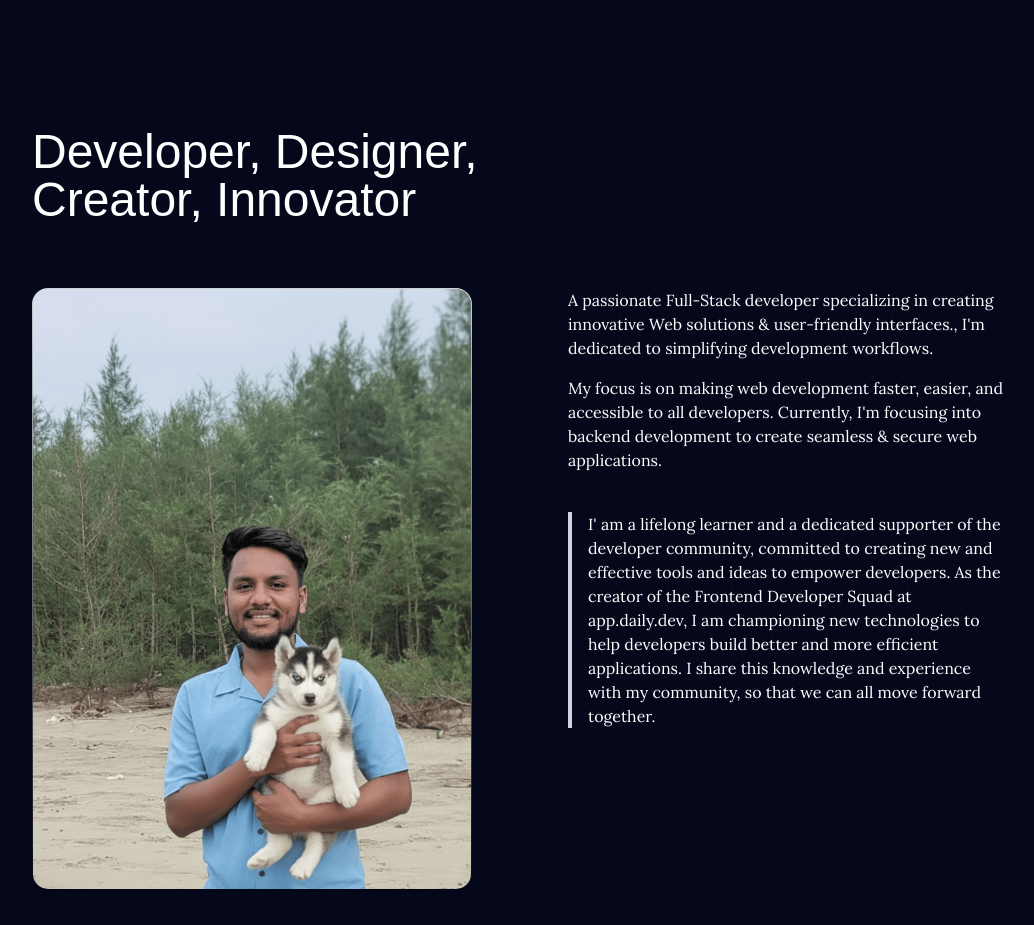
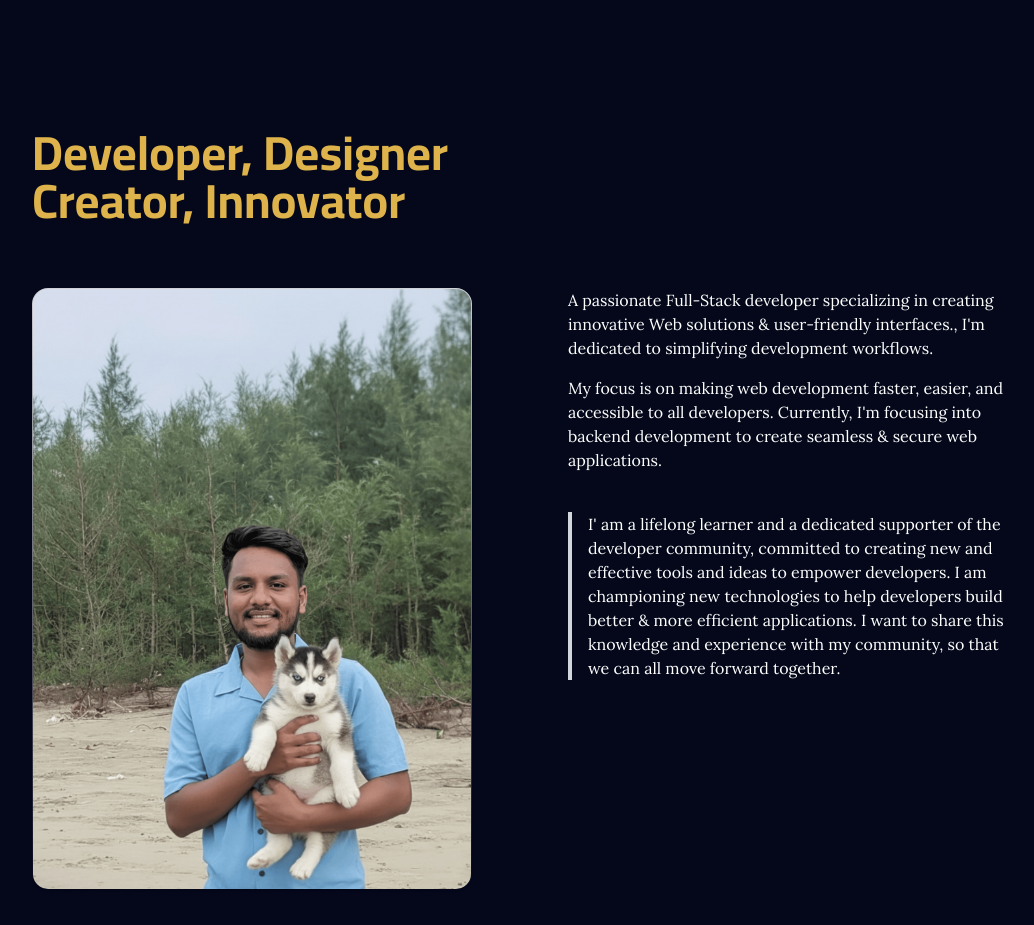
Before and after one commit to uzicodes/utsho-heaven-chowdhury, a Next.js app: page / in a window 1280 px wide. Shown: the part 1400-2325 px from the top of the page, without its empty margins (120-1154 px from the left). Built offline with nearby package versions, Linux system fonts and the light colour scheme.

Commit message:
changes on the fonts & color on the about section

```diff
--- a/src/app/about/about.tsx
+++ b/src/app/about/about.tsx
@@ -7,8 +7,8 @@ export default function About(): React.ReactElement {
     <>
   <section id="about" className="text-white" style={{ background: '#04081A', marginBottom: '2rem' }}>
         <div className="mx-auto max-w-5xl space-y-8 px-6 md:space-y-16">
-          <h2 className="relative z-10 max-w-xl text-4xl font-medium lg:text-5xl text-white">
-            Developer, Designer, Creator, Innovator
+          <h2 className="relative z-10 max-w-xl text-4xl font-medium lg:text-5xl cairo-font" style={{ color: '#DEB34B' }}>
+            Developer, Designer Creator, Innovator
           </h2>
           <div className="grid gap-6 sm:grid-cols-2 md:gap-12 lg:gap-24">
             <div className="relative mb-6 sm:mb-0">
@@ -41,7 +41,7 @@ export default function About(): React.ReactElement {
               <div className="pt-6">
                 <blockquote className="border-l-4 border-gray-300 pl-4">
                   <p className="text-white lora-font">
-                   {`I' am a lifelong learner and a dedicated supporter of the developer community, committed to creating new and effective tools and ideas to empower developers. As the creator of the Frontend Developer Squad at app.daily.dev, I am championing new technologies to help developers build better and more efficient applications. I share this knowledge and experience with my community, so that we can all move forward together.`}
+                   {`I' am a lifelong learner and a dedicated supporter of the developer community, committed to creating new and effective tools and ideas to empower developers. I am championing new technologies to help developers build better & more efficient applications. I want to share this knowledge and experience with my community, so that we can all move forward together.`}
                   </p>
 
                   <div className="mt-6 space-y-3">
--- a/src/app/globals.css
+++ b/src/app/globals.css
@@ -1,4 +1,12 @@
 @import url('https://fonts.googleapis.com/css2?family=Lora:wght@400;700&display=swap');
+@import url('https://fonts.googleapis.com/css2?family=Cairo:wght@700&display=swap');
+
+
+.cairo-font {
+  font-family: 'Cairo', sans-serif;
+  font-weight: 700;
+}
+
 
 
 @font-face {
```
